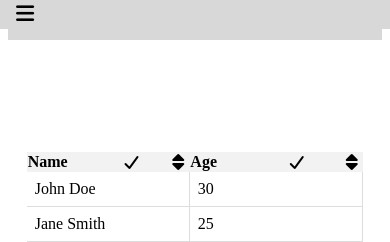
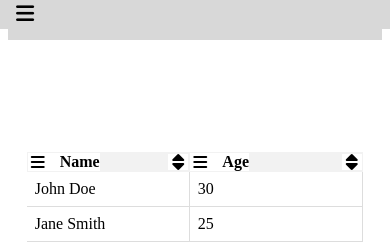
Before and after one commit to taylor-barron/tuppaware-dev, a Next.js app: page /dev in a window 390 px wide. Shown: the top 242 px of the page. Built offline with nearby package versions, Linux system fonts and the light colour scheme.

Commit message:
table mobile

```diff
--- a/Tuppaware/components/table/table-mobile.jsx
+++ b/Tuppaware/components/table/table-mobile.jsx
@@ -1,11 +1,12 @@
 "use client";
 
-import { useLayoutEffect, useMemo } from "react";
+import { useLayoutEffect, useMemo, useState } from "react";
 import { SORT_ASC, SORT_DESC, SORT_NONE } from './table-service';
 import Button from "../../buttons/button";
 import DropdownButton from "../../buttons/dropdownbutton";
 import FlexBox from "../../containers/flexbox";
 import Icon from "../../text/icon";
+import Modal from "../../modals/modal";
 import { renderCellValue, selectColumns } from "./table-service";
 
 export default function TableMobile({
@@ -57,6 +58,12 @@ export default function TableMobile({
     }
   }, [normalizedColumns, columns, onColumnsChange]);
 
+  const [showModal, setShowModal] = useState(false);
+
+  const columnSelect = () => {
+    setShowModal(true);
+  };
+
   return (
     <>
       <table
@@ -68,15 +75,18 @@ export default function TableMobile({
             {columns.map((column, columnIndex) => column.selected ? (
               <th key={columnIndex} className={tableHeadCellClassName}>
                 <FlexBox direction="row" horizontal="space-between" style={{ cursor: "pointer", backgroundColor: tableHeadBackgroundStyle }}>
-                  {column.name}
+                  <FlexBox direction="row" horizontal="space-between" vertical="center">
+                    <Icon className={columnSelectIconClass} style={{ marginRight: "0.75rem" }} onClick={() => {columnSelect()}} />
 
-                  <FlexBox direction="row" horizontal="space-between" vertical="center"></FlexBox>
-                    <Icon className={columnSelectIconClass} />
+                    {column.name}
+                  </FlexBox>
 
+                  <FlexBox direction="row" horizontal="space-between" vertical="center">
                     {column.sort === SORT_ASC && <Icon className={sortAscendingIcon} />}
                     {column.sort === SORT_DESC && <Icon className={sortDescendingIcon} />}
                     {(column.sort === SORT_NONE || column.sort == null || column.sort === undefined) && <Icon className={unsortedIcon} />}
                   </FlexBox>
+                </FlexBox>
               </th>
             ) : null)}
           </tr>
@@ -108,6 +118,29 @@ export default function TableMobile({
       </table>
 
       {/* put modal for column selection */}
+      {showModal && (
+        <Modal isOpen={showModal} onClose={() => setShowModal(false)}>
+          <div>
+            <h3>Select Columns</h3>
+            {normalizedColumns.map((column, index) => (
+              <div key={index}>
+                <label>
+                  <input
+                    type="checkbox"
+                    checked={column.selected}
+                    onChange={() => {
+                      const updatedColumns = [...normalizedColumns];
+                      updatedColumns[index].selected = !updatedColumns[index].selected;
+                      onColumnsChange?.({ columns: updatedColumns });
+                    }}
+                  />
+                  {column.name}
+                </label>
+              </div>
+            ))}
+          </div>
+        </Modal>
+      )}
     </>
   );
 }
--- a/Tuppaware/components/table/table.jsx
+++ b/Tuppaware/components/table/table.jsx
@@ -49,7 +49,7 @@ export default function Table({
   tableHeadCellClassName = "",
   tableHeadCellStyle = {},
   defaultTableHeadCellStyle = { padding: "8px", borderBottom: "1px solid #ddd", fontFamily: "system-ui" },
-  columnSelectIconClass = "fa fa-check",
+  columnSelectIconClass = "fa fa-bars",
 
   rowData = [],
   rowOrderKey = "order",
```
Also changed, not shown: app/dev/page.jsx (+0 -18 lines).
